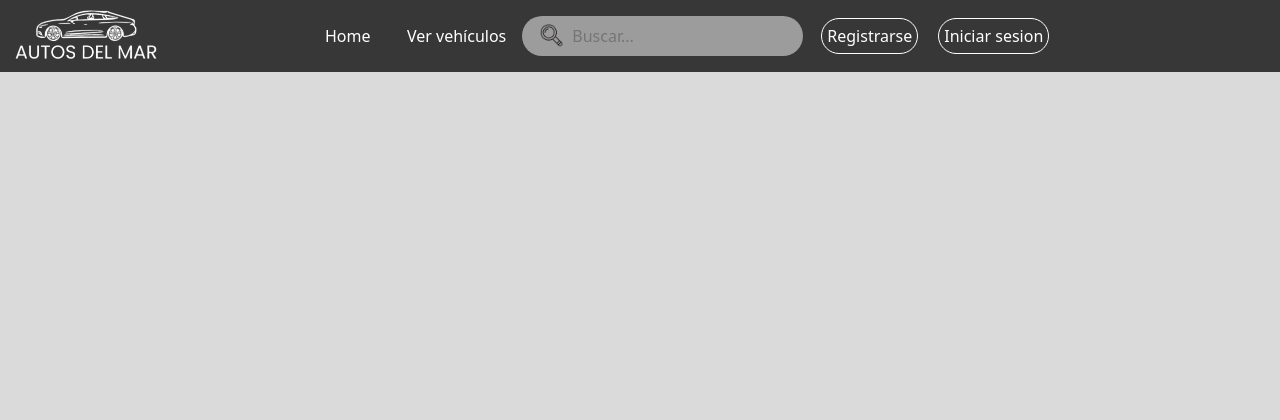
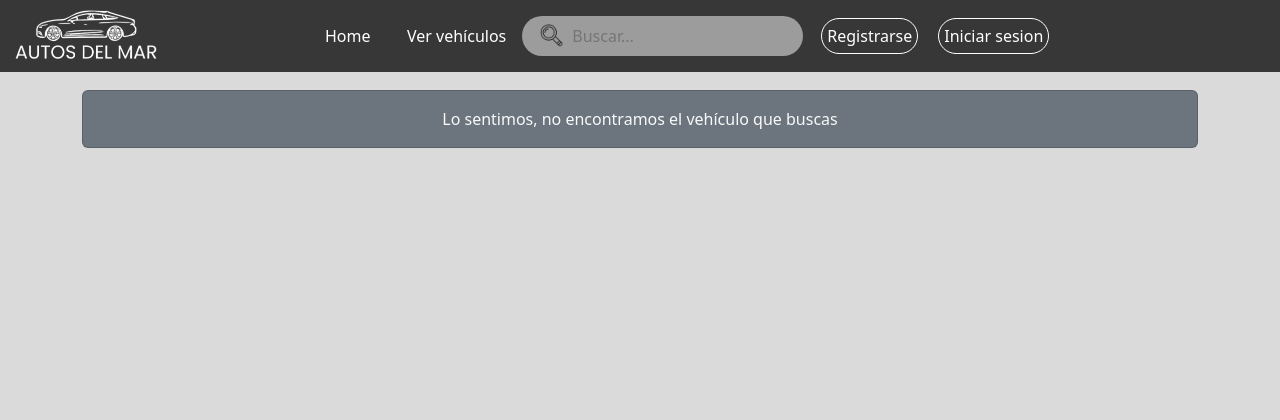
Before and after one commit to SkatOficial/Django-App, a Django app: a page that uses autos/templates/verAutos.html in a window 1280 px wide. Shown: the top 420 px of the page. Run offline with Django 4.2, Linux system fonts and the light colour scheme.

Commit message:
agregacion mensaje cuando no se encuentran vehiculos

```diff
--- a/autos/templates/verAutos.html
+++ b/autos/templates/verAutos.html
@@ -2,6 +2,7 @@
 {% load static %}
 
 {% block content %}
+{% if autos %}
     <div class="galeria" id="galeriaAutos">
             {% for auto in autos %}
                 <div class="carta">
@@ -28,4 +29,12 @@
                 </div>
             {% endfor %}
     </div>
+{% else %}
+    <div class="container">
+        <div class="card card-body justify-content-center bg-secondary">
+            <p class="text-center text-light m-auto">Lo sentimos, no encontramos el vehículo que buscas</p>
+        </div>
+    </div>
+
+{% endif %}
 {% endblock %}
```
Lines whose indentation alone changed are shown as unchanged.
